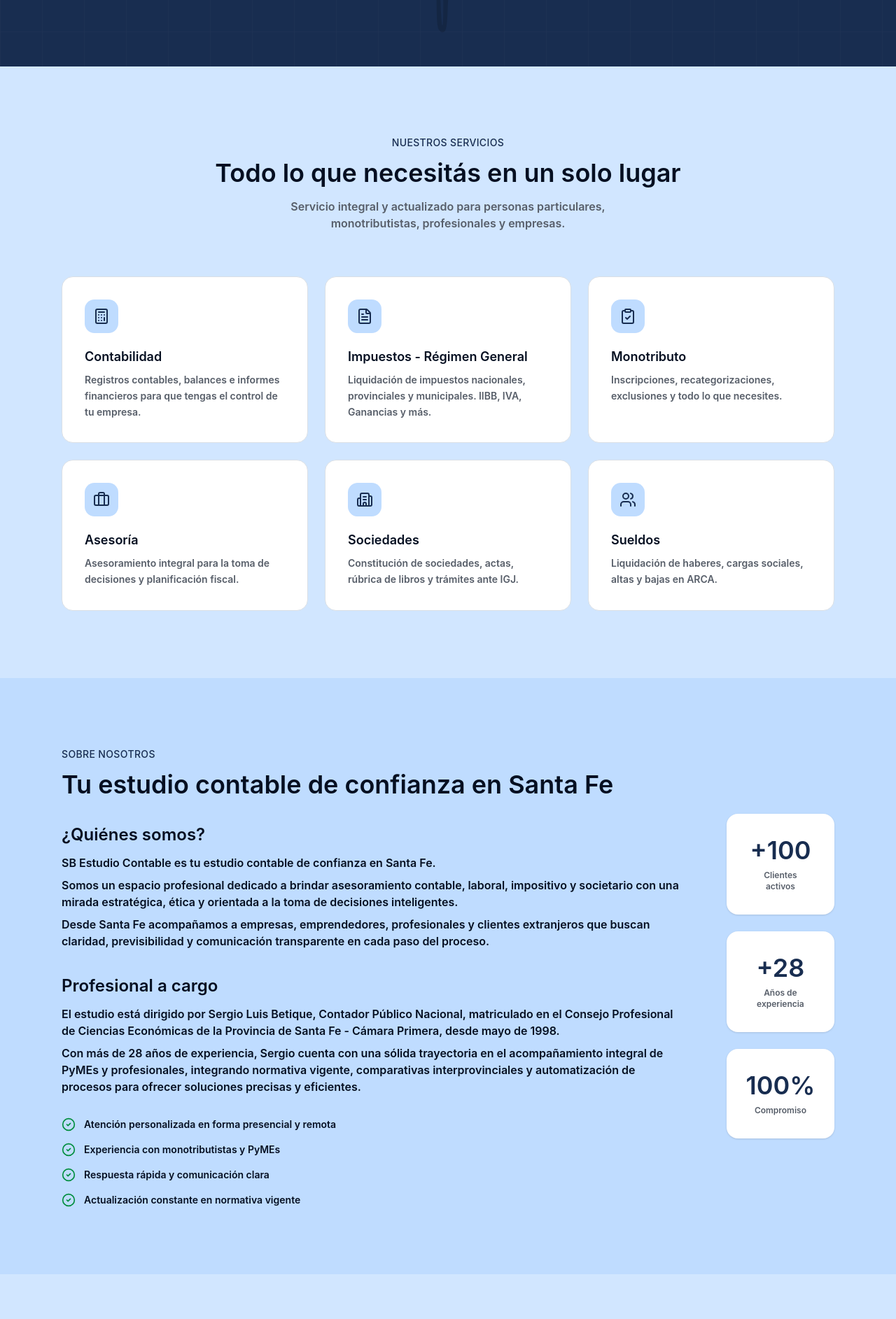
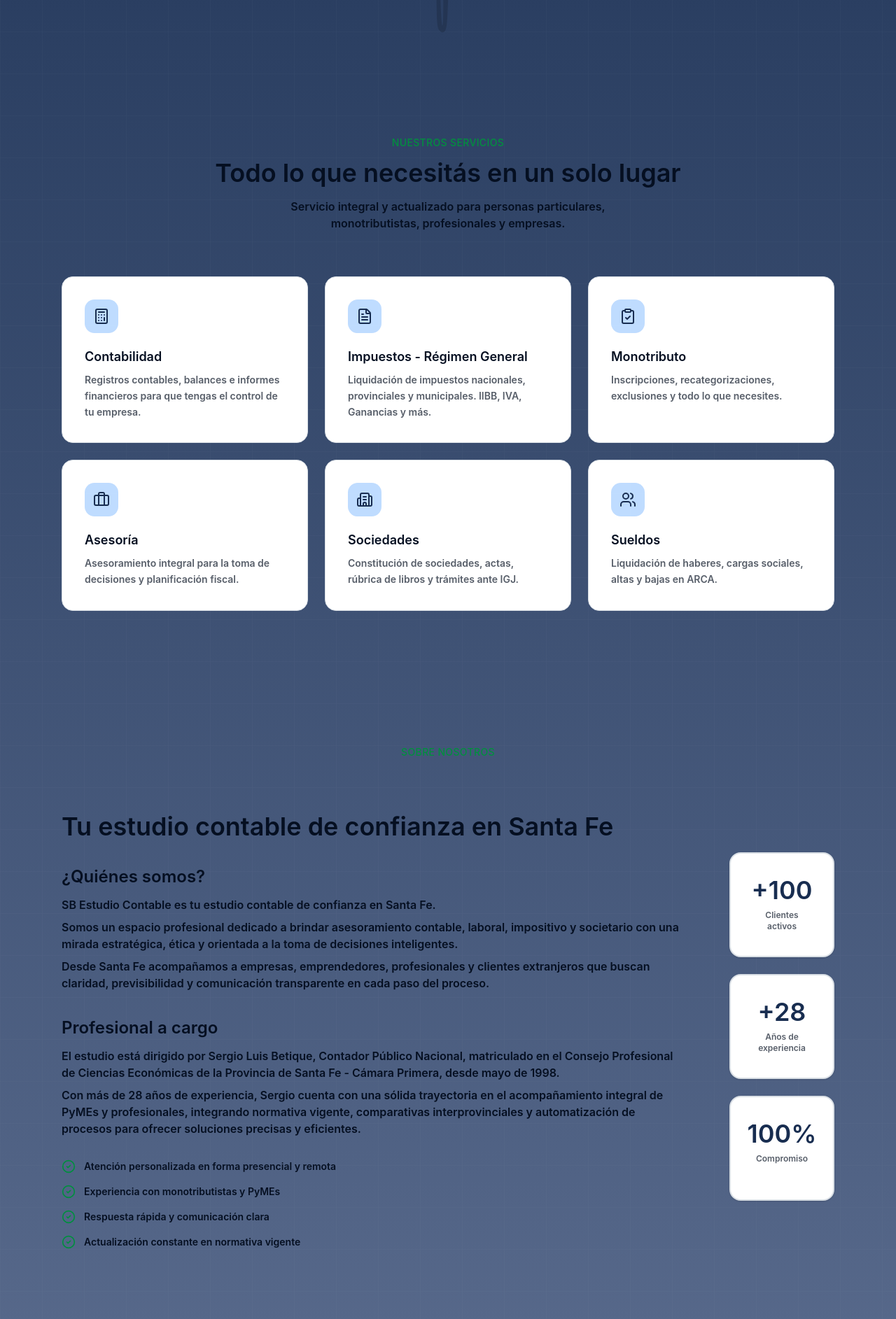
Before and after one commit to Nalaudo/SBEstudioContable, a Next.js app: page / in a window 1280 px wide. Shown: the part 855-2740 px from the top of the page at 70% size. Built offline with nearby package versions, Linux system fonts and the light colour scheme; no server answers.

Commit message:
fix: update color variables, improve layout styles, and enhance accessibility across components

```diff
--- a/app/globals.css
+++ b/app/globals.css
@@ -10,7 +10,8 @@
   --card-foreground: oklch(0.17 0.04 260);
   --popover: oklch(1 0 0);
   --popover-foreground: oklch(0.17 0.04 260);
-  --primary: oklch(0.3 0.07 260);
+  --primary: #182d50;
+  --primary-5: #8a98b8; /*Opciones: #80f9c0 #8a98b8*/
   --primary-foreground: oklch(0.98 0.002 250);
   --secondary: #bfdcff;
   --secondary-foreground: oklch(0.3 0.07 260);
@@ -50,6 +51,10 @@
   --color-popover: var(--popover);
   --color-popover-foreground: var(--popover-foreground);
   --color-primary: var(--primary);
+  --color-primary-2: var(--primary-2);
+  --color-primary-3: var(--primary-3);
+  --color-primary-4: var(--primary-4);
+  --color-primary-5: var(--primary-5);
   --color-primary-foreground: var(--primary-foreground);
   --color-secondary: var(--secondary);
   --color-secondary-foreground: var(--secondary-foreground);
@@ -89,6 +94,6 @@
     scroll-behavior: smooth;
   }
   body {
-    @apply bg-background text-foreground;
+    @apply bg-linear-to-b from-primary to-primary-5 text-foreground;
   }
 }
--- a/app/layout.tsx
+++ b/app/layout.tsx
@@ -9,7 +9,7 @@ const inter = Inter({
 });
 
 export const metadata: Metadata = {
-  title: "SB Estudio Contable | Servicios contables e impositivos",
+  title: "SB Estudio Contable - Estudio contable en la ciudad de Santa Fe",
   description:
     "Estudio contable en Santa Fe, Argentina. Servicios de contabilidad, impuestos, liquidacion de sueldos y asesoria para empresas y monotributistas.",
   metadataBase: new URL("https://sbestudio.com.ar"),
@@ -27,9 +27,17 @@ export default function RootLayout({
   return (
     <html lang="es" suppressHydrationWarning>
       <body
-        className={`${inter.variable} font-semibold font-sans antialiased`}
+        className={`${inter.variable} relative font-semibold font-sans antialiased`}
         suppressHydrationWarning
       >
+        <div
+          className="pointer-events-none absolute inset-0 opacity-[0.04]"
+          style={{
+            backgroundImage:
+              "linear-gradient(rgba(255,255,255,.5) 1px, transparent 1px), linear-gradient(90deg, rgba(255,255,255,.5) 1px, transparent 1px)",
+            backgroundSize: "60px 60px",
+          }}
+        />
         {children}
         <Script
           src={`https://www.googletagmanager.com/gtag/js?id=${process.env.NEXT_PUBLIC_GA_MEASUREMENT_ID}`}
--- a/components/about.tsx
+++ b/components/about.tsx
@@ -15,14 +15,15 @@ const STATS = [
 
 export function About() {
   return (
-    <section id="nosotros" className="bg-secondary py-24">
+    <section id="nosotros" className="overflow-x-hidden py-24">
       <div className="mx-auto max-w-6xl px-6">
-        <div className="flex flex-row justify-between items-center gap-16 lg:grid-cols-2">
-          {/* Text */}
-          <div>
-            <span className="text-sm font-medium tracking-wide text-primary uppercase">
+        <div className="flex flex-col justify-center lg:justify-between items-center gap-16 lg:grid-cols-2">
+          <span className="text-sm font-medium tracking-wide text-accent uppercase">
             Sobre nosotros
           </span>
+          {/* Text */}
+          <div className="flex flex-col lg:flex-row justify-between items-center gap-16">
+            <div className="flex flex-col text-center lg:text-left items-center lg:items-start">
               <h2 className="mt-3 font-serif text-3xl text-foreground md:text-4xl">
                 Tu estudio contable de confianza en Santa Fe
               </h2>
@@ -37,10 +38,10 @@ export function About() {
                     Santa Fe.
                   </p>
                   <p>
-                  Somos un espacio profesional dedicado a brindar asesoramiento
-                  contable, laboral, impositivo y societario con una mirada
-                  estratégica, ética y orientada a la toma de decisiones
-                  inteligentes.
+                    Somos un espacio profesional dedicado a brindar
+                    asesoramiento contable, laboral, impositivo y societario con
+                    una mirada estratégica, ética y orientada a la toma de
+                    decisiones inteligentes.
                   </p>
                   <p>
                     Desde Santa Fe acompañamos a empresas, emprendedores,
@@ -73,18 +74,19 @@ export function About() {
                 {HIGHLIGHTS.map((h) => (
                   <li key={h} className="flex items-center gap-3">
                     <CheckCircle2 className="h-5 w-5 shrink-0 text-accent" />
-                  <span className="text-sm text-foreground">{h}</span>
+                    <span className="text-sm text-foreground text-left">
+                      {h}
+                    </span>
                   </li>
                 ))}
               </ul>
             </div>
 
-          {/* Stats */}
-          <div className="grid grid-cols-1 gap-6 w-1/3">
+            <div className="flex flex-wrap lg:flex-col gap-6">
               {STATS.map((stat) => (
                 <div
                   key={stat.label}
-                className="flex flex-col items-center rounded-2xl bg-card p-8 text-center shadow-sm"
+                  className="flex flex-col items-center rounded-2xl bg-card p-8 text-center shadow-sm w-37.5 h-37.5 border-2 hover:shadow-md hover:border-accent transition-all"
                 >
                   <span className="font-serif text-3xl text-primary md:text-4xl">
                     {stat.value}
@@ -97,6 +99,7 @@ export function About() {
             </div>
           </div>
         </div>
+      </div>
     </section>
   );
 }
--- a/components/clients.tsx
+++ b/components/clients.tsx
@@ -46,19 +46,21 @@ function ClientCard({
 }) {
   return (
     <div
-      className={`group flex items-center gap-4 rounded-xl border border-border bg-card px-5 py-4 transition-all hover:border-accent/30 hover:shadow-md hover:shadow-accent/5 ${className}`}
+      className={`group flex flex-col md:flex-row items-center gap-4 rounded-xl border border-border bg-card px-5 py-4 transition-all hover:border-accent/30 hover:shadow-md hover:shadow-accent/5 ${className}`}
     >
       <div className="flex h-10 w-10 shrink-0 items-center justify-center rounded-lg bg-secondary text-primary group-hover:bg-accent group-hover:text-accent-foreground transition-colors">
         <Icon className="h-5 w-5" />
       </div>
-      <span className="text-sm font-medium text-foreground">{name}</span>
+      <span className="text-sm font-medium text-foreground text-center md:text-left">
+        {name}
+      </span>
     </div>
   );
 }
 
 export function Clients() {
   return (
-    <section id="clientes" className="bg-background py-24">
+    <section id="clientes" className="py-24">
       <div className="mx-auto max-w-6xl px-6">
         <div className="text-center">
           <span className="text-sm font-medium tracking-wide text-primary uppercase">
@@ -67,7 +69,7 @@ export function Clients() {
           <h2 className="mt-3 font-serif text-3xl text-foreground md:text-4xl">
             Clientes que nos eligen
           </h2>
-          <p className="mx-auto mt-4 max-w-lg text-muted-foreground">
+          <p className="mx-auto mt-4 max-w-lg text-foreground">
             Trabajamos con personas particulares, profesionales, monotributistas
             y empresas de distintos rubros, construyendo relaciones de largo
             plazo basadas en la confianza y el compromiso.
@@ -76,7 +78,7 @@ export function Clients() {
 
         {/* Current clients */}
         <div className="mt-16">
-          <h3 className="mb-6 text-center text-xs font-semibold tracking-widest text-muted-foreground uppercase">
+          <h3 className="mb-6 text-center text-xs font-semibold tracking-widest text-foreground uppercase">
             Clientes actuales
           </h3>
 
@@ -86,7 +88,7 @@ export function Clients() {
                 key={client.name}
                 name={client.name}
                 icon={client.icon}
-                className="lg:w-64 lg:shrink-0 h-22.5"
+                className="lg:w-64 lg:shrink-0 h-fit"
               />
             ))}
           </div>
@@ -94,7 +96,7 @@ export function Clients() {
 
         {/* Past clients */}
         <div className="mt-14">
-          <h3 className="mb-6 text-center text-xs font-semibold tracking-widest text-muted-foreground uppercase">
+          <h3 className="mb-6 text-center text-xs font-semibold tracking-widest text-foreground uppercase">
             Clientes anteriores
           </h3>
           <div className="grid grid-cols-2 gap-4 sm:grid-cols-3 lg:flex lg:flex-wrap lg:justify-center lg:gap-6 ">
@@ -103,7 +105,7 @@ export function Clients() {
                 key={client.name}
                 name={client.name}
                 icon={client.icon}
-                className="lg:w-64 lg:shrink-0 h-22.5"
+                className="lg:w-64 lg:shrink-0 h-fit"
               />
             ))}
           </div>
--- a/components/contact.tsx
+++ b/components/contact.tsx
@@ -33,7 +33,7 @@ const INFO_ITEMS = [
 
 export function Contact() {
   return (
-    <section id="contacto" className="bg-secondary py-24">
+    <section id="contacto" className="py-24">
       <div className="mx-auto max-w-6xl px-6">
         <div className="text-center">
           <span className="text-sm font-medium tracking-wide text-primary uppercase">
@@ -42,7 +42,7 @@ export function Contact() {
           <h2 className="mt-3 font-serif text-3xl text-foreground md:text-4xl">
             Hablemos de tu consulta
           </h2>
-          <p className="mx-auto mt-4 max-w-lg text-muted-foreground flex flex-col">
+          <p className="mx-auto mt-4 max-w-lg text-foreground flex flex-col">
             <span>
               Contáctanos por WhatsApp, correo electrónico o redes sociales.
             </span>
--- a/components/hero.tsx
+++ b/components/hero.tsx
@@ -7,7 +7,7 @@ export function Hero() {
   return (
     <section
       id="inicio"
-      className="relative flex min-h-170 sm:min-h-215 md:min-h-237.5 items-center overflow-hidden bg-primary pt-[100.17px]"
+      className="relative flex min-h-170 sm:min-h-215 md:min-h-237.5 items-center overflow-hidden pt-[100.17px]"
     >
       <Image
         className="absolute sm:bottom-0 md:bottom-10 left-1/2 -translate-x-1/2 opacity-15"
@@ -15,15 +15,9 @@ export function Hero() {
         alt="Caduceo"
         width={650}
         height={650}
-      />
-      {/* Decorative grid */}
-      <div
-        className="pointer-events-none absolute inset-0 opacity-[0.04]"
-        style={{
-          backgroundImage:
-            "linear-gradient(rgba(255,255,255,.5) 1px, transparent 1px), linear-gradient(90deg, rgba(255,255,255,.5) 1px, transparent 1px)",
-          backgroundSize: "60px 60px",
-        }}
+        priority
+        fetchPriority="high"
+        loading="eager"
       />
 
       <div className="relative mx-auto max-w-6xl px-6 py-24 text-center lg:py-32">
--- a/components/services.tsx
+++ b/components/services.tsx
@@ -48,16 +48,16 @@ const SERVICES = [
 
 export function Services() {
   return (
-    <section id="servicios" className="bg-background py-24">
+    <section id="servicios" className="py-24">
       <div className="mx-auto max-w-6xl px-6">
         <div className="text-center">
-          <span className="text-sm font-medium tracking-wide text-primary uppercase">
+          <span className="text-sm font-medium tracking-wide text-accent uppercase">
             Nuestros servicios
           </span>
           <h2 className="mt-3 font-serif text-3xl text-foreground md:text-4xl">
             Todo lo que necesitás en un solo lugar
           </h2>
-          <p className="mx-auto mt-4 max-w-lg text-muted-foreground">
+          <p className="mx-auto mt-4 max-w-lg text-foreground">
             Servicio integral y actualizado para personas particulares,
             monotributistas, profesionales y empresas.
           </p>
```
Lines whose indentation alone changed are shown as unchanged.
